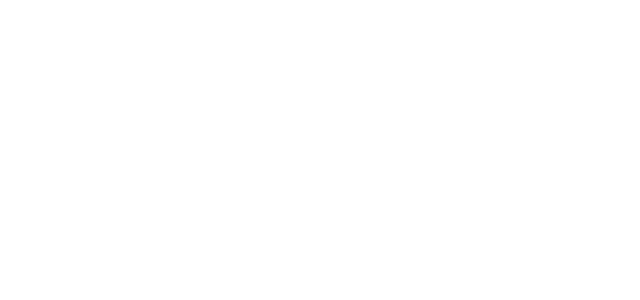
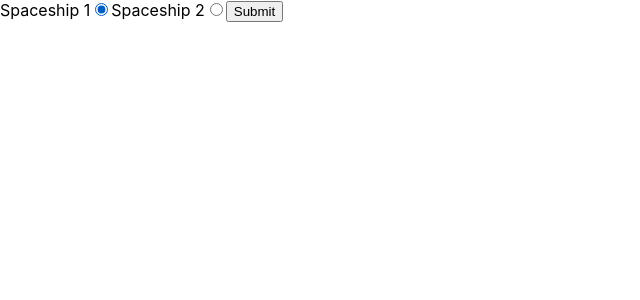
Before and after one commit to 3rd-git-from-the-hub/space-game-fe, a React (Create React App) app: page /characterSelect in a window 1280 px wide. Shown: the top 300 px of the page, without its empty margins (0-640 px from the left). Built offline with nearby package versions, Linux system fonts and the light colour scheme.

Commit message:
adding characterSelectPage and creating submit handle and change functions

```diff
--- a/src/App.js
+++ b/src/App.js
@@ -8,14 +8,15 @@ import {
 import Board from './Board.js';
 import PlanetPage from './PlanetPage.js'
 import request from 'superagent'
-import SignIn from './signin.js'
-import SignUp from './signup.js'
+import SignIn from './Signin.js'
+import SignUp from './Signup.js'
 import GameOver from './GameOver.js'
 // import SignUp from './SignUp.js'
 // import SignIn from './SignIn.js'
 // import PrivateRoute from './PrivateRoute.js';
 // import './Common.css';
 import Game from './Game.js'
+import CharacterSelectPage from './CharacterSelectPage.js'
 export default class App extends Component {
   state = {
     grid: [
@@ -121,6 +122,8 @@ handleSpacePress = async (col, row) => {
             handleSpacePress={this.handleSpacePress}
             {...routerProps}
             />}/>
+            <Route path='/characterSelect' render={(routerProps) => <CharacterSelectPage
+             {...routerProps}/>}/>
              <Route path='/planet' render={(routerProps) => <PlanetPage
              planet={this.state.planet}
              applyShipStats={this.applyShipStats}
--- /dev/null
+++ b/src/CharacterSelectPage.js
@@ -0,0 +1,41 @@
+import React, { Component } from 'react'
+import request from 'superagent'
+
+export default class CharacterSelectPage extends Component {
+    state = {
+        id: 0
+    }
+
+    submitHandle = async(e) => {
+        e.preventDefault();
+        const shipChoice = await request.get(`http://localhost:3001/usership/${this.state.id}`)
+
+      const finalChoice = shipChoice.body[0];
+
+        const updatedProfile = await request.put(`http://localhost:3001/user`, {
+            userId: 1,
+            shipChoice: finalChoice
+        })
+
+        console.log(updatedProfile.body[0].user_ship);
+
+    }
+    render() {
+        console.log(this.state.id)
+        return (
+            <div>
+            <form onSubmit={this.submitHandle}>
+                <label>
+                    Spaceship 1
+                <input type='radio' value='1'onChange = {(e) => this.setState({ id: e.target.value})} name='spaceship' defaultChecked/>
+                </label>
+                <label>
+                    Spaceship 2
+                <input type='radio' value='2' onChange = {(e) => this.setState({ id: e.target.value})} name='spaceship'/>
+                </label>
+                <button>Submit</button>
+            </form>
+            </div>
+        )
+    }
+}
--- a/src/signin.js
+++ b/src/signin.js
@@ -1,7 +1,7 @@
 import React, { Component } from 'react'
 import request from 'superagent';
 
-export default class signin extends Component {
+export default class Signin extends Component {
 
     state = {
         email: '',
--- a/src/signup.js
+++ b/src/signup.js
@@ -1,7 +1,7 @@
 import React, { Component } from 'react'
 import request from 'superagent';
 
-export default class signup extends Component {
+export default class Signup extends Component {
 
     state = {
         email: '',
```
